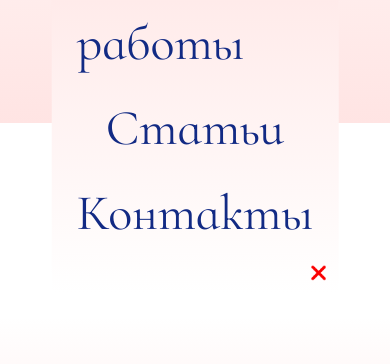
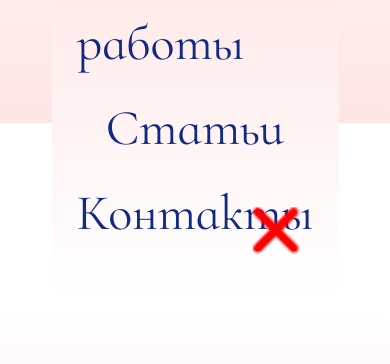
Before and after one commit to 3detki/site, a plain HTML site: page index.html in a window 390 px wide. Both pictures are taken after a click on the picture 380 px from the left and 200 px from the top of the page. Shown: the part 277-641 px from the top of the page. Drawn offline with Linux system fonts and the light colour scheme.

Commit message:
fix size close button

```diff
--- a/style.css
+++ b/style.css
@@ -97,7 +97,7 @@ body {
 
 .header-mobile-nav-close {
     position: absolute;
-    height: 0.8rem;
+    height: 2.5rem;
     right: 0;
     bottom: 0;
 }
```
